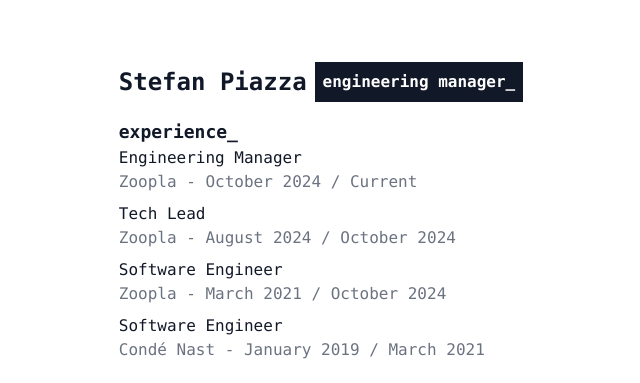
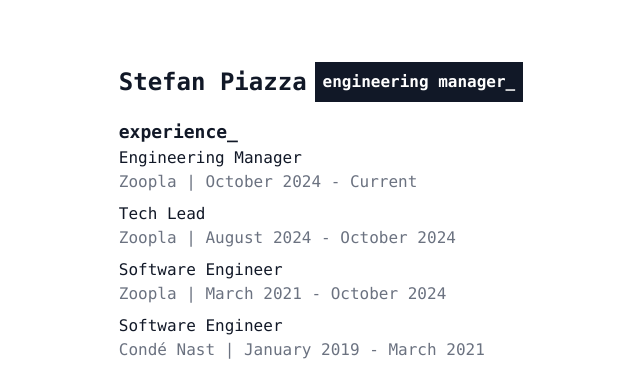
Before and after one commit to stefanpiazza/stefanpiazza.github.io, an Astro site: page / in a window 1280 px wide. Shown: the top 383 px of the page, 319-959 px from the left. Built offline with nearby package versions, Linux system fonts and the light colour scheme; Astro itself is replaced by a stand-in of ours; some icons are missing.

Commit message:
feat(index): updated styling for experience

```diff
--- a/src/pages/index.astro
+++ b/src/pages/index.astro
@@ -69,25 +69,25 @@
           <li class="mb-2">
             <p class="font-mono text-base text-gray-900">Engineering Manager</p>
             <p class="font-mono text-base text-gray-500">
-              Zoopla - October 2024 / Current
+              Zoopla | October 2024 - Current
             </p>
           </li>
           <li class="mb-2">
             <p class="font-mono text-base text-gray-900">Tech Lead</p>
             <p class="font-mono text-base text-gray-500">
-              Zoopla - August 2024 / October 2024
+              Zoopla | August 2024 - October 2024
             </p>
           </li>
           <li class="mb-2">
             <p class="font-mono text-base text-gray-900">Software Engineer</p>
             <p class="font-mono text-base text-gray-500">
-              Zoopla - March 2021 / October 2024
+              Zoopla | March 2021 - October 2024
             </p>
           </li>
           <li class="mb-2">
             <p class="font-mono text-base text-gray-900">Software Engineer</p>
             <p class="font-mono text-base text-gray-500">
-              Condé Nast - January 2019 / March 2021
+              Condé Nast | January 2019 - March 2021
             </p>
           </li>
         </ul>
```
